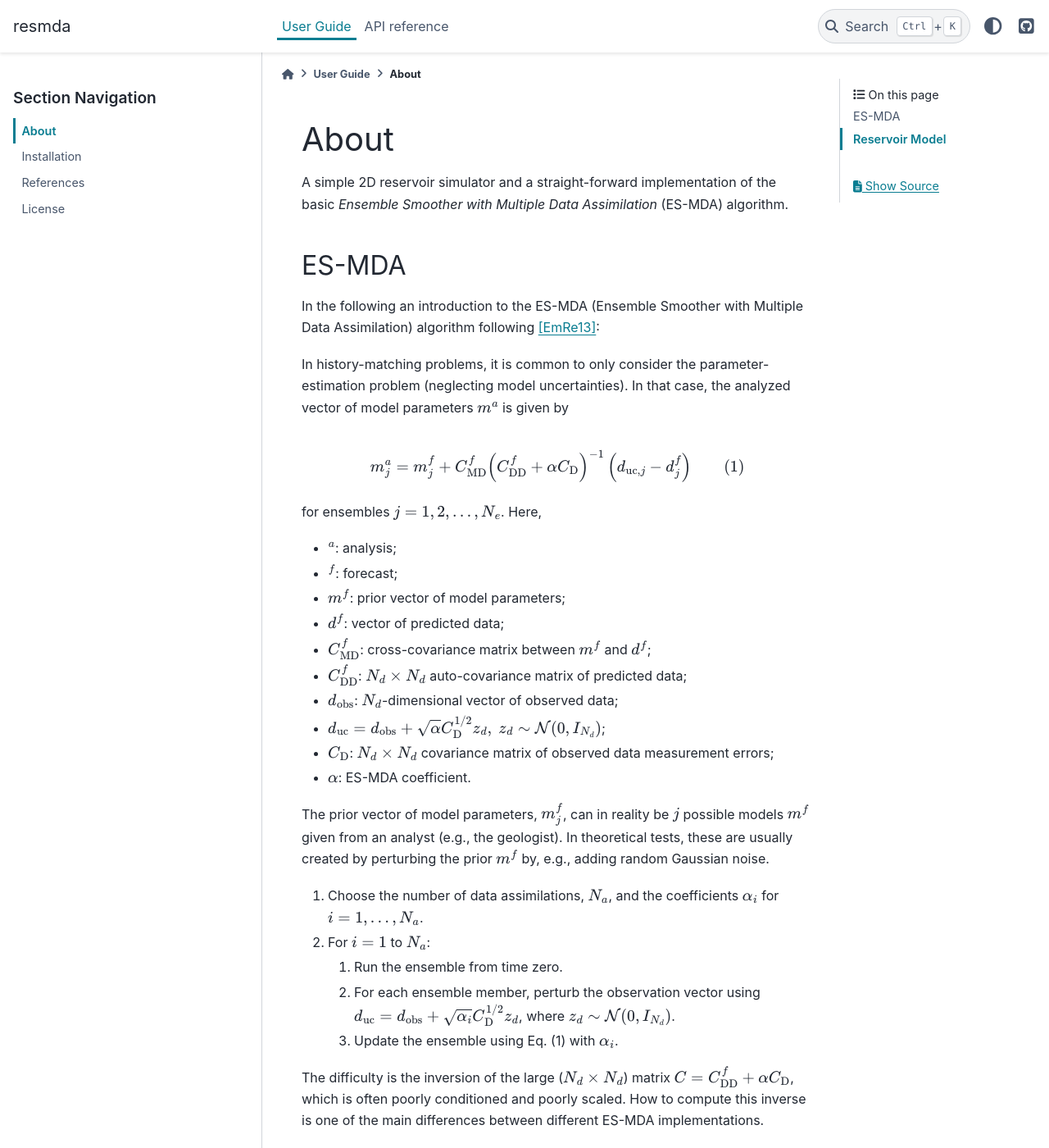
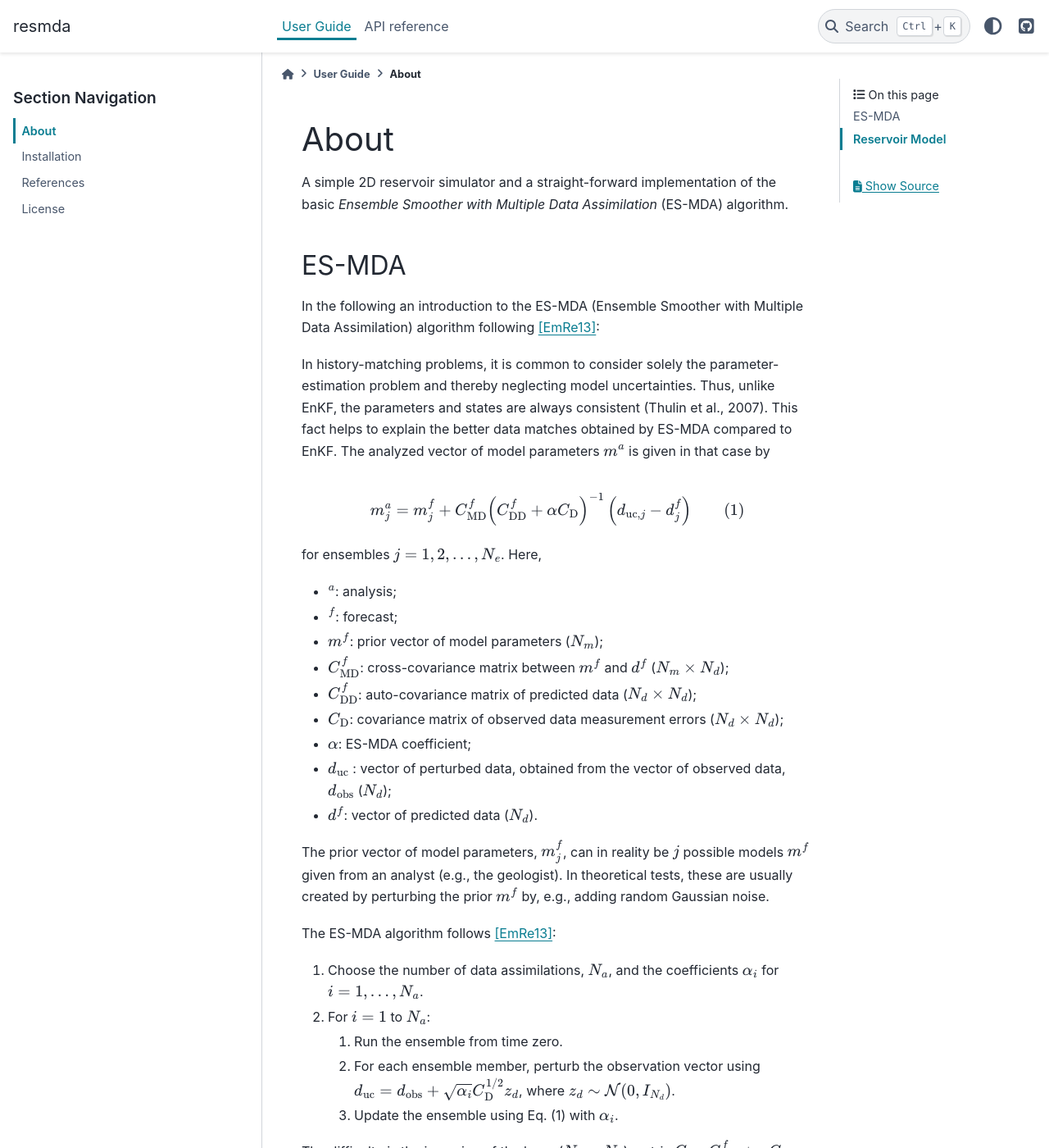
Before and after one commit to tuda-geo/resmda, a Sphinx documentation site: the page built from docs/manual/about.rst, in a window 1280 px wide and 1400 px high. Shown: the whole window at 82% size. Built offline with Sphinx 7.4.7 and the PyData theme 0.15.4, drawn with Linux system fonts in a browser that asks for light colours; pages that are not in the unit, such as notebooks, are missing from menus; the version number could not be read and is left out; some of the changed text lies outside the part shown.

Commit message:
Spelling etc (#10)

```diff
--- a/docs/manual/about.rst
+++ b/docs/manual/about.rst
@@ -13,9 +13,12 @@ ES-MDA
 In the following an introduction to the ES-MDA (Ensemble Smoother with Multiple
 Data Assimilation) algorithm following [EmRe13]_:
 
-In history-matching problems, it is common to only consider the
-parameter-estimation problem (neglecting model uncertainties). In that case,
-the analyzed vector of model parameters :math:`m^a` is given by
+In history-matching problems, it is common to consider solely the
+parameter-estimation problem and thereby neglecting model uncertainties. Thus,
+unlike EnKF, the parameters and states are always consistent (Thulin et al.,
+2007). This fact helps to explain the better data matches obtained by ES-MDA
+compared to EnKF. The analyzed vector of model parameters :math:`m^a` is given
+in that case by
 
 .. math::
     m_j^a = m_j^f + C_\text{MD}^f \left(C_\text{DD}^f + \alpha C_\text{D}
@@ -25,23 +28,24 @@ for ensembles :math:`j=1, 2, \dots, N_e`. Here,
 
 - :math:`^a`: analysis;
 - :math:`^f`: forecast;
-- :math:`m^f`: prior vector of model parameters;
-- :math:`d^f`: vector of predicted data;
+- :math:`m^f`: prior vector of model parameters (:math:`N_m`);
 - :math:`C_\text{MD}^f`: cross-covariance matrix between :math:`m^f` and
-  :math:`d^f`;
-- :math:`C_\text{DD}^f`: :math:`N_d \times N_d` auto-covariance matrix of
-  predicted data;
-- :math:`d_\text{obs}`: :math:`N_d`-dimensional vector of observed data;
-- :math:`d_\text{uc} = d_\text{obs} + \sqrt{\alpha}C_\text{D}^{1/2} z_d, \ z_d
-  \sim \mathcal{N}(0, I_{N_d})`;
-- :math:`C_\text{D}`: :math:`N_d \times N_d` covariance matrix of observed data
-  measurement errors;
-- :math:`\alpha`: ES-MDA coefficient.
+  :math:`d^f` (:math:`N_m \times N_d`);
+- :math:`C_\text{DD}^f`:  auto-covariance matrix of predicted data
+  (:math:`N_d \times N_d`);
+- :math:`C_\text{D}`: covariance matrix of observed data measurement errors
+  (:math:`N_d \times N_d`);
+- :math:`\alpha`: ES-MDA coefficient;
+- :math:`d_\text{uc}` : vector of perturbed data, obtained from the
+  vector of observed data, :math:`d_\text{obs}` (:math:`N_d`);
+- :math:`d^f`: vector of predicted data (:math:`N_d`).
 
 The prior vector of model parameters, :math:`m^f_j`, can in reality be
 :math:`j` possible models :math:`m^f` given from an analyst (e.g., the
 geologist). In theoretical tests, these are usually created by perturbing the
 prior :math:`m^f` by, e.g., adding random Gaussian noise.
+
+The ES-MDA algorithm follows [EmRe13]_:
 
 1. Choose the number of data assimilations, :math:`N_a`, and the coefficients
    :math:`\alpha_i` for :math:`i = 1, \dots, N_a`.
@@ -73,13 +77,11 @@ method. In this case, we start assimilating data with a large value of
 :math:`\alpha`, which reduces the magnitude of the initial updates; then, we
 gradually decrease :math:`\alpha`.
 
-For ES-MDA, we only consider the parameter-estimation problem. Thus, unlike EnKF, the parameters and states are always consistent (Thulin et al., 2007). This fact helps to explain the better data matches obtained by ES-MDA compared to EnKF.
-
 
 Reservoir Model
 ---------------
 
 The implemented small 2D Reservoir Simulator was created by following the
-course **AESM304A - Flow and Simulation of Subsurface processes** at Delft
-University of Technology (TUD); this particular part was taught by Dr. D.V.
-Voskov, https://orcid.org/0000-0002-5399-1755.
+course material of **AESM304A - Flow and Simulation of Subsurface processes**
+at Delft University of Technology (TUD); this particular part was taught by Dr.
+D.V. Voskov, https://orcid.org/0000-0002-5399-1755.
--- a/docs/manual/installation.rst
+++ b/docs/manual/installation.rst
@@ -1,16 +1,18 @@
 Installation
 ============
 
-You can install the latest release of resmda simply via ``pip``:
+You can install the latest release of resmda simply via ``pip``
 
 .. code-block:: console
 
    pip install resmda
 
-or clone the repository and run within the command
+or clone the repository and install it manually with
 
 .. code-block:: console
 
+   git clone git@github.com:tuda-geo/resmda
+   cd resmda
    make install
 
 to get the latest version.
```
Also changed, not shown: 1 other file.
